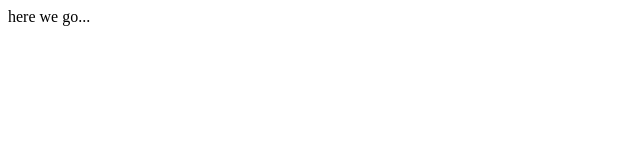
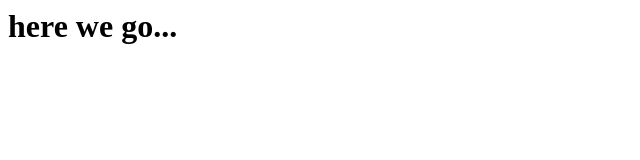
Before and after one commit to aficionado/aficionado.github.com, a plain HTML site: page index.html in a window 1280 px wide. Shown: the whole page, without its empty margins (0-640 px from the left). Drawn offline with Linux system fonts and the light colour scheme.

Commit message:
Add header

```diff
--- a/index.html
+++ b/index.html
@@ -1,5 +1,5 @@
 <html>
   <body>
-     here we go...
+      <h1>here we go... </h1>
   </body>
 </html>
```
